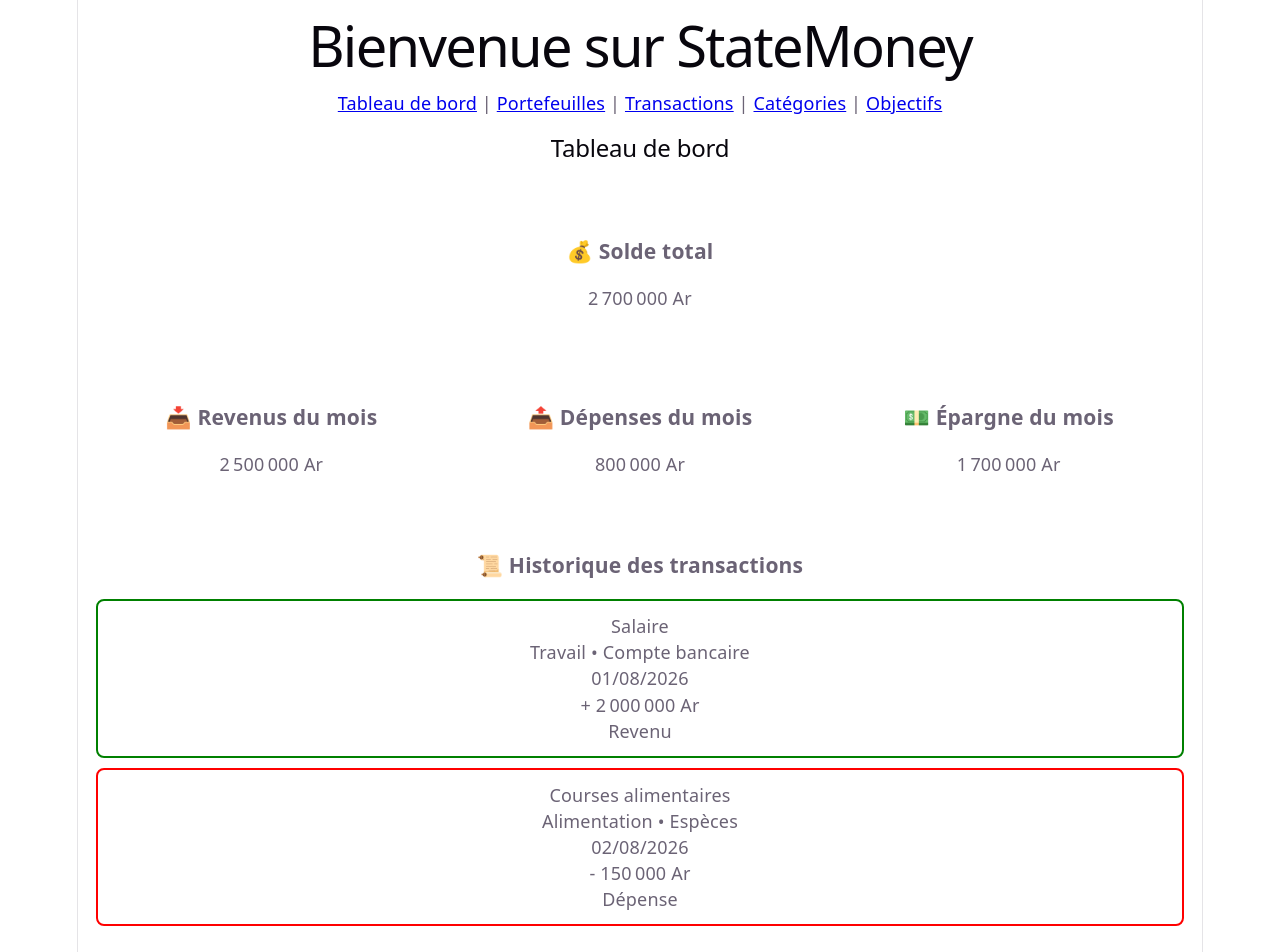
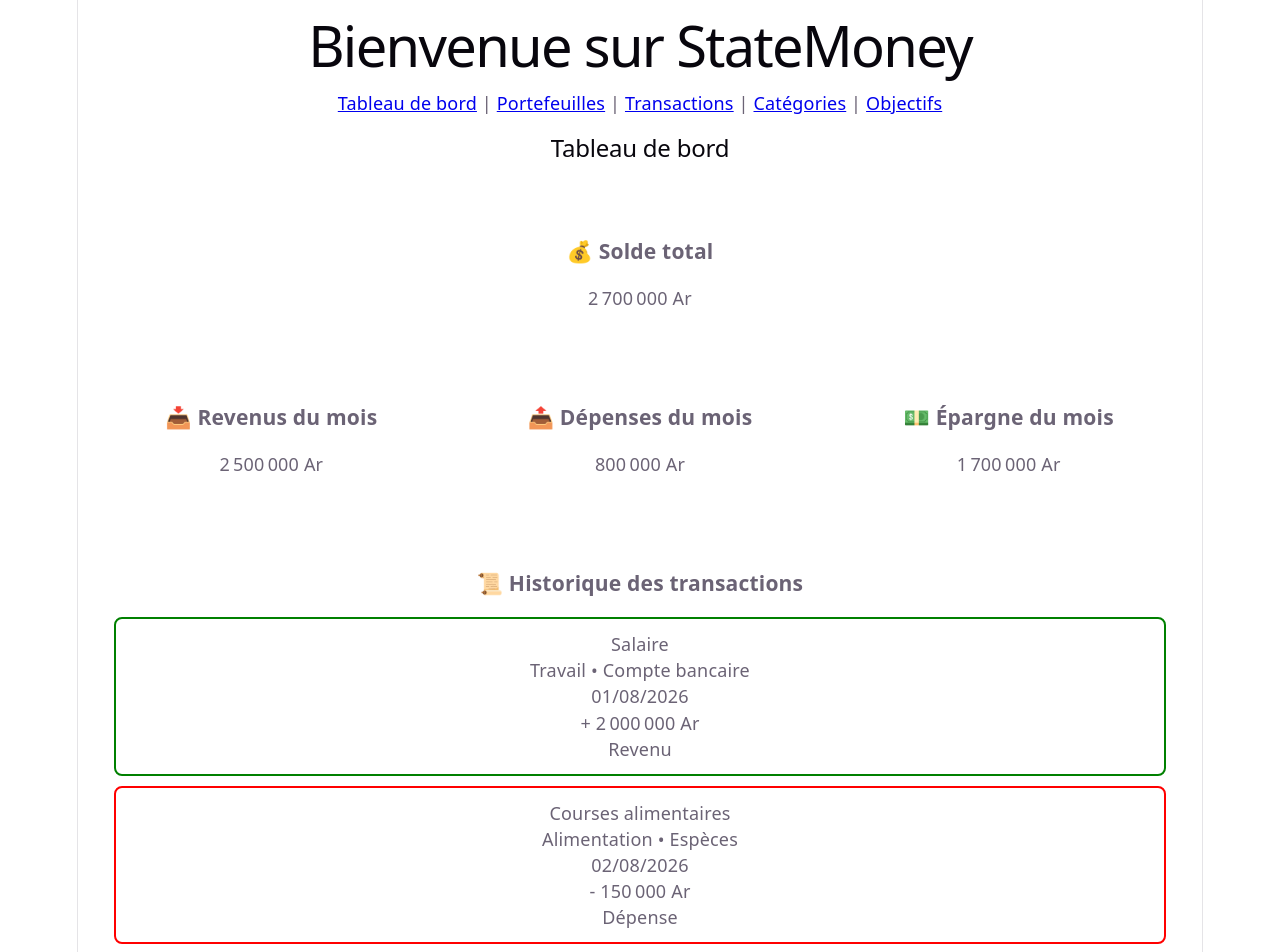
Before and after one commit to stephanie-chan-dev25/StateMoney, a React (Vite) app in the folder frontend/: page / in a window 1280 px wide. Shown: the top 952 px of the page. Built offline with nearby package versions, Linux system fonts and the light colour scheme.

Commit message:
refactor: improve transaction history display

```diff
--- /dev/null
+++ b/frontend/src/components/dashboard/TransactionHistory.css
@@ -0,0 +1,3 @@
+.transaction-history {
+  padding: 1rem;
+}
--- a/frontend/src/components/dashboard/TransactionHistory.tsx
+++ b/frontend/src/components/dashboard/TransactionHistory.tsx
@@ -1,5 +1,6 @@
 import TransactionItem from "./TransactionItem"
 import type { Transaction } from "../../types/transaction"
+import "./TransactionHistory.css"
 
 type TransactionHistoryProps = {
   transactions: Transaction[]
@@ -7,7 +8,7 @@
 
 function TransactionHistory({ transactions }: TransactionHistoryProps) {
   return (
-    <section>
+    <section className="transaction-history">
       <h3>📜 Historique des transactions</h3>
 
       {transactions.map((transaction) => (
```
